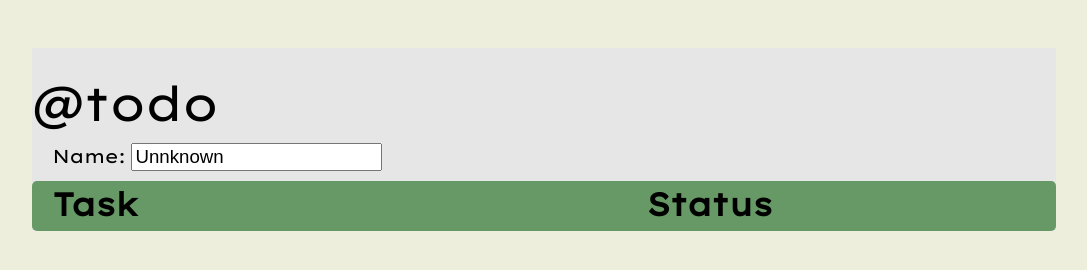
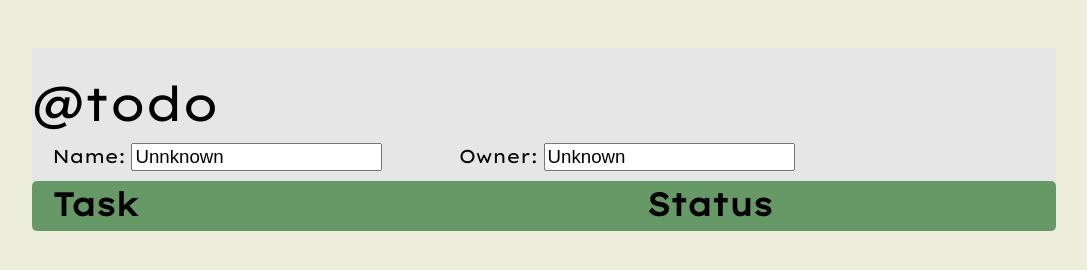
Before and after one commit to vsharmanyc/todo_hw1, a plain HTML site: page index.html in a window 1280 px wide. Both pictures are taken after a click on the button "Create a New To Do List". Shown: the whole page, without its empty margins (104-1191 px from the left). Drawn offline with Linux system fonts and the light colour scheme.

Commit message:
finished task 1

```diff
--- a/index.html
+++ b/index.html
@@ -53,6 +53,10 @@
                 <span id="list_name_prompt">Name:</span>
                 <input type="text" id="list_name_textfield" />
             </div>
+            <div id="list_details_owner_container" class="text_toolbar">
+                <span id="list_owner_prompt">Owner:</span>
+                <input type="text" id="list_owner_textfield" />
+            </div>
         </div>
         <div id="list_items_container">
         </div>
--- a/js/TodoListView.js
+++ b/js/TodoListView.js
@@ -155,6 +155,8 @@ class TodoListView {
     loadListData(listToLoad) {
         let listNameTextField = document.getElementById(TodoGUIId.LIST_NAME_TEXTFIELD);
         listNameTextField.value = listToLoad.getName();
+        let listOwnerTextField = document.getElementById(TodoGUIId.LIST_OWNER_TEXTFIELD);
+        listOwnerTextField.value = listToLoad.getOwner();
         this.loadItems(listToLoad);
     }
 
--- a/test/TodoListTester.js
+++ b/test/TodoListTester.js
@@ -11,6 +11,8 @@ class TodoListTester {
                 let newList = new TodoList();
                 let listName = listData.name;
                 newList.setName(listName);
+                let listOwner = listData.owner;
+                newList.setOwner(listOwner);
                 for (let j = 0; j < listData.items.length; j++) {
                     var itemData = listData.items[j];
                     let newItem = new TodoListItem();
```
